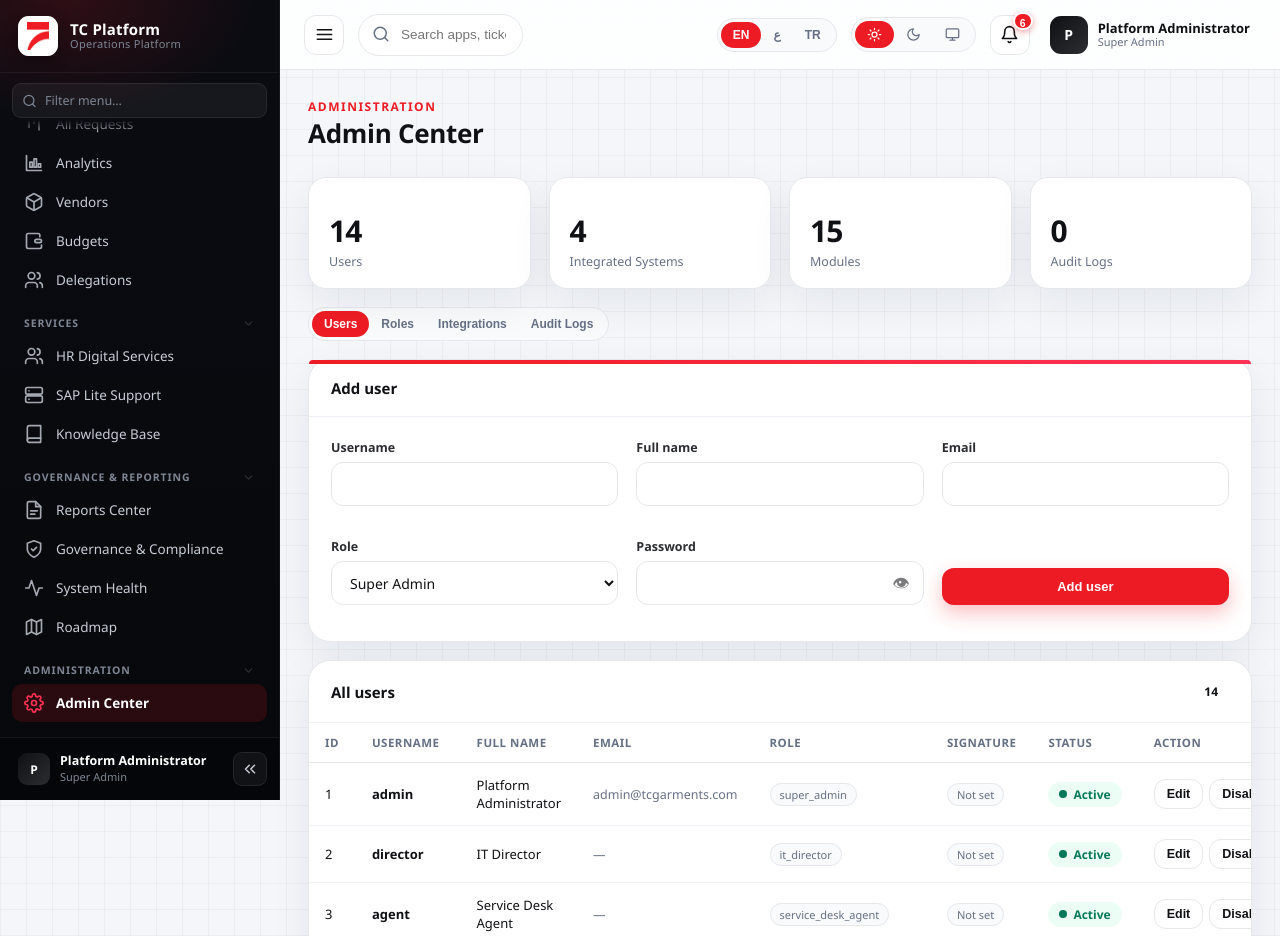
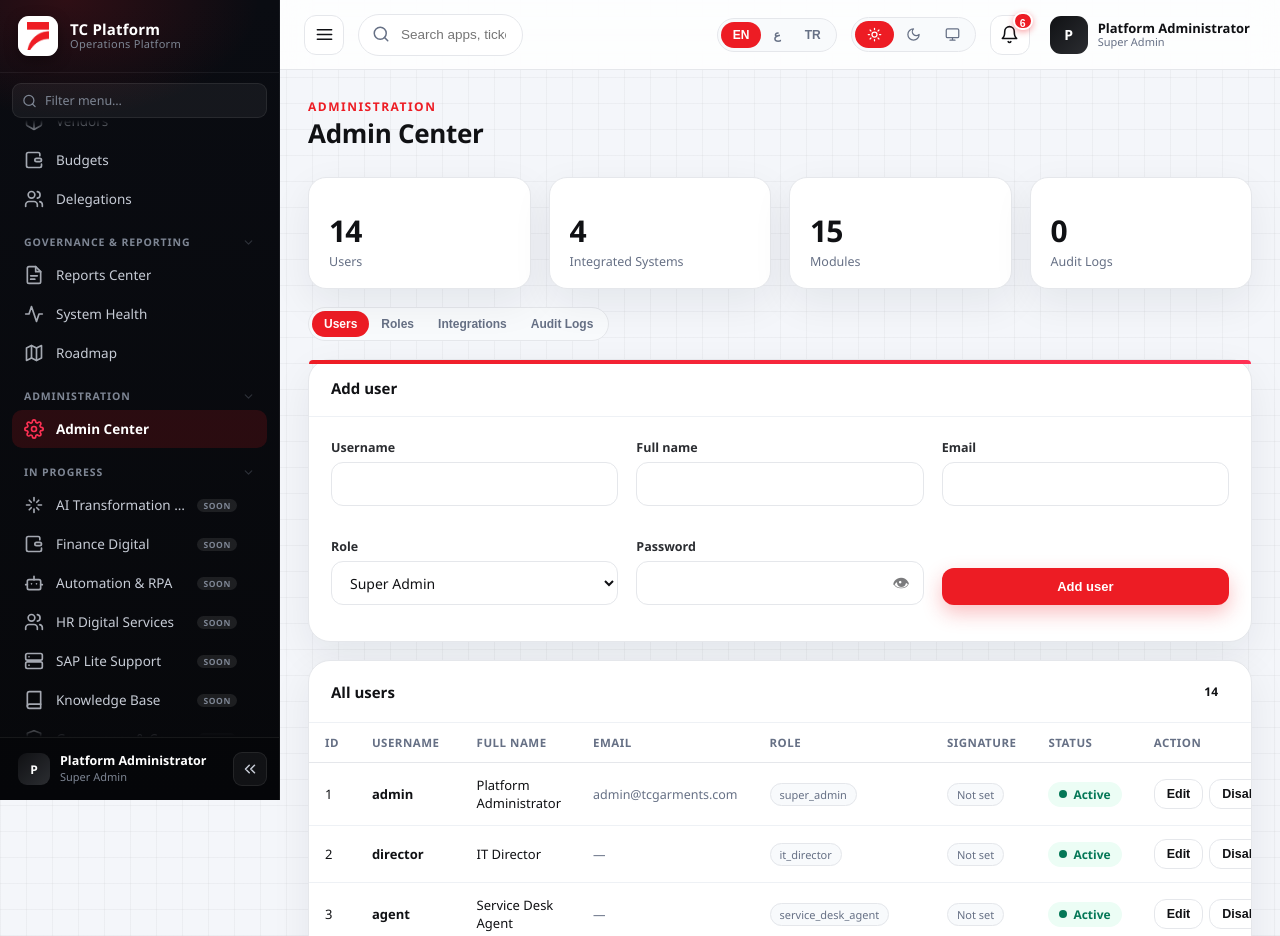
Before and after one commit to abodahn/tc-platform-, a Flask app: page /admin/ in a window 1280 px wide. Shown: the top 936 px of the page. Run offline with Flask 3, Linux system fonts and the light colour scheme; the visitor is signed in with stand-in values (Sample User, id 1); data comes from the database, SQL or seed files in the repository; data that the repository does not hold is empty; some libraries are stand-ins or nearby versions.

Commit message:
feat(nav): hide unbuilt modules from normal users; group them under "In Progress" for admins
navigation.WIP_KEYS marks the placeholder modules (ai_hub, finance, automation, hr,
saplite, kb, governance). The nav builder now drops those from every normal section
for all users, and — only for admins (access_admin) — appends an "In Progress"
section containing them with a small "soon" tag. Normal users see only working
modules; admins can still reach the placeholders to track what's coming.

Co-Authored-By: Claude Opus 4.8 <noreply@anthropic.com>

```diff
--- a/app/navigation.py
+++ b/app/navigation.py
@@ -64,3 +64,9 @@ NAV = [
         ("admin", "nav.admin_center", "settings", "admin.index", "access_admin"),
     ]},
 ]
+
+# Modules that are still placeholders (a "coming soon" landing page, not built out).
+# They are HIDDEN for normal users and shown to admins under an "In Progress"
+# group instead of their normal sections. Move a key out of here the moment its
+# module becomes real.
+WIP_KEYS = {"ai_hub", "finance", "automation", "hr", "saplite", "kb", "governance"}
--- a/app/routes/main.py
+++ b/app/routes/main.py
@@ -86,11 +86,19 @@ def inject_globals():
     visible_nav = []
     if user:
         notifs, unread = _unread_notifications(user["username"])
+        from app.navigation import WIP_KEYS
+        is_admin = user_has_permission(user, "access_admin")
         for section in NAV:
             items = [it for it in section["items"]
-                     if user_has_permission(user, it[4])]
+                     if user_has_permission(user, it[4]) and it[0] not in WIP_KEYS]
             if items:
                 visible_nav.append({"section": section["section"], "items": items})
+        # Admins additionally see the not-yet-built modules under "In Progress".
+        if is_admin:
+            wip = [it for section in NAV for it in section["items"]
+                   if user_has_permission(user, it[4]) and it[0] in WIP_KEYS]
+            if wip:
+                visible_nav.append({"section": "nav.in_progress", "items": wip})
     return {
         "cu": user,
         "cu_role_label": role_label(user["role"]) if user else "",
--- a/app/static/css/app.css
+++ b/app/static/css/app.css
@@ -124,6 +124,14 @@ a { color: inherit; text-decoration: none; }
 .nav-item.active { background: var(--sidebar-active); color: #fff; font-weight: 600; }
 .nav-item.active .ico { opacity: 1; color: var(--tc-red-2); }
 .nav-item.active::before { transform: scaleY(1); opacity: 1; background: var(--tc-red); }
+
+/* "soon" tag on in-progress modules (admins only) */
+.nav-item .wip-tag {
+  font-size: 8.5px; font-weight: 700; text-transform: uppercase; letter-spacing: .6px;
+  padding: 1px 6px; border-radius: var(--r-pill); margin-inline-start: auto;
+  background: rgba(255,255,255,.09); color: var(--sidebar-ink-soft); flex: 0 0 auto;
+}
+.app.collapsed .nav-item .wip-tag { display: none; }
 
 /* ---- Sidebar footer ---- */
 .sidebar-foot {
--- a/app/static/i18n/ar.json
+++ b/app/static/i18n/ar.json
@@ -873,5 +873,7 @@
   "proc.close": "إغلاق الطلب",
   "proc.edit": "تعديل",
   "proc.subtotal": "الإجمالي الفرعي",
-  "proc.grand_total": "الإجمالي الكلي"
+  "proc.grand_total": "الإجمالي الكلي",
+  "nav.in_progress": "قيد التطوير",
+  "nav.wip_tag": "قريبًا"
 }
--- a/app/static/i18n/en.json
+++ b/app/static/i18n/en.json
@@ -873,5 +873,7 @@
   "proc.close": "Close request",
   "proc.edit": "Edit",
   "proc.subtotal": "Subtotal",
-  "proc.grand_total": "Grand total"
+  "proc.grand_total": "Grand total",
+  "nav.in_progress": "In Progress",
+  "nav.wip_tag": "soon"
 }
--- a/app/static/i18n/tr.json
+++ b/app/static/i18n/tr.json
@@ -873,5 +873,7 @@
   "proc.close": "Talebi kapat",
   "proc.edit": "Düzenle",
   "proc.subtotal": "Ara toplam",
-  "proc.grand_total": "Genel toplam"
+  "proc.grand_total": "Genel toplam",
+  "nav.in_progress": "Yapım Aşamasında",
+  "nav.wip_tag": "yakında"
 }
--- a/app/templates/base.html
+++ b/app/templates/base.html
@@ -68,6 +68,7 @@
              data-i18n-title="{{ i18n }}" data-navkey="{{ key }}" data-navicon="{{ icon }}">
             <svg class="ico"><use href="#i-{{ icon }}"></use></svg>
             <span class="lbl" data-i18n="{{ i18n }}">{{ i18n }}</span>
+            {% if section.section == 'nav.in_progress' %}<span class="wip-tag lbl" data-i18n="nav.wip_tag">soon</span>{% endif %}
             <button type="button" class="nav-star" data-star title="Pin" aria-label="Pin">
               <svg class="ico"><use href="#i-star"></use></svg>
             </button>
```
